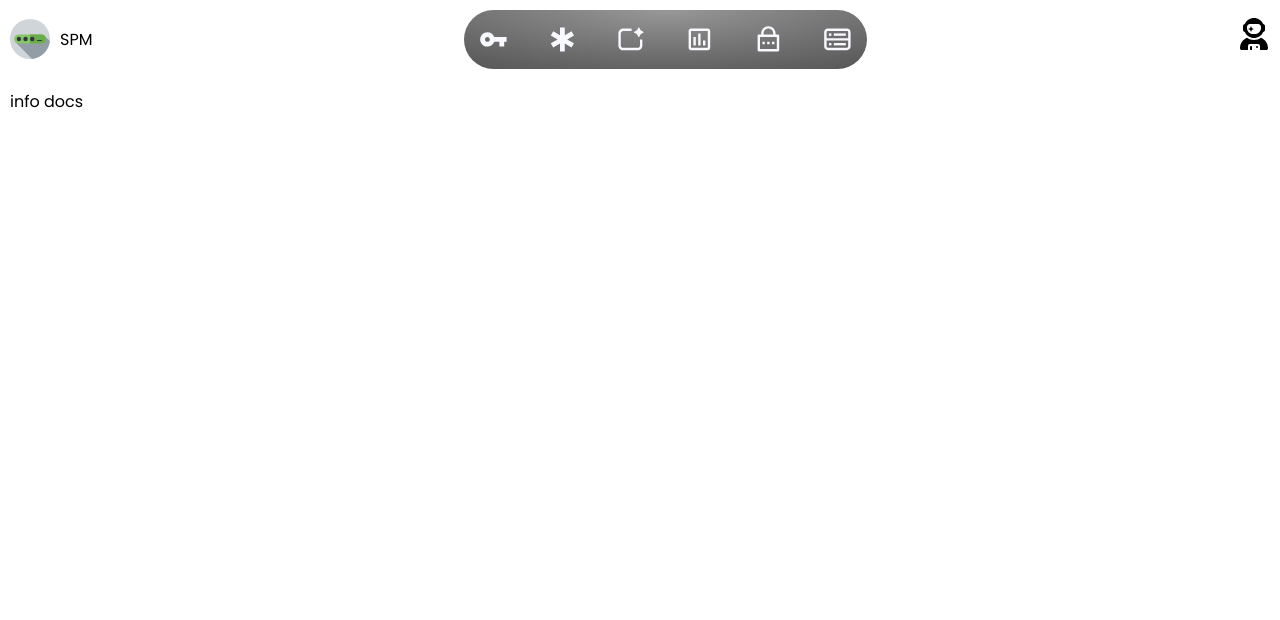
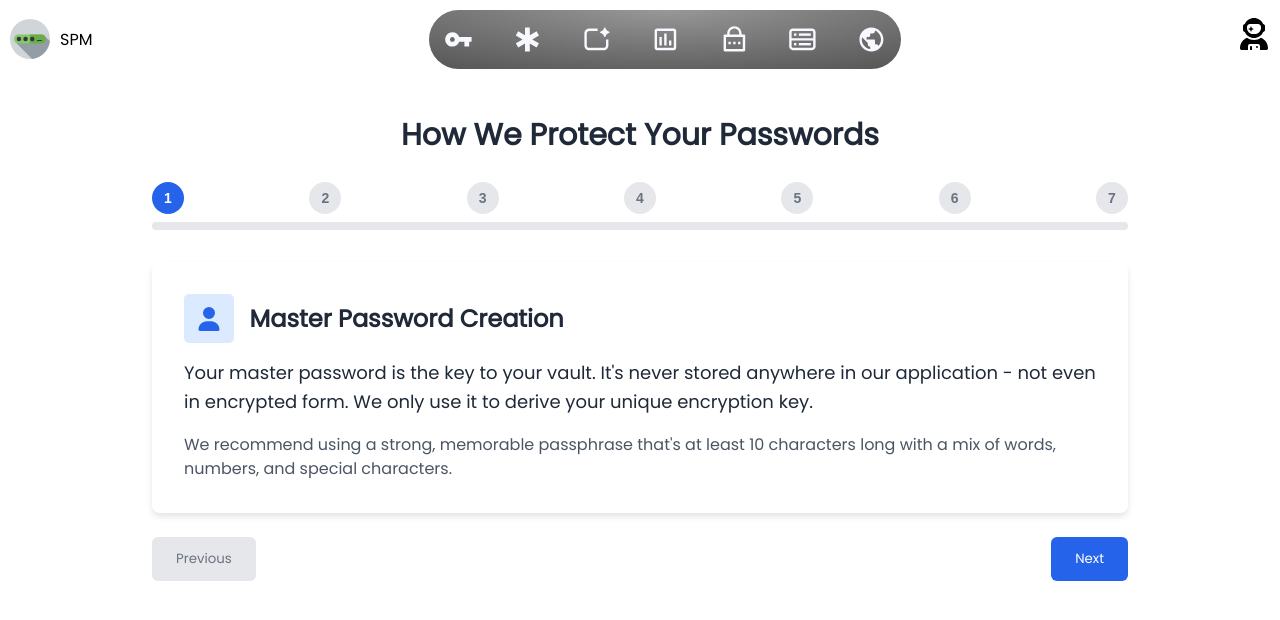
Before and after one commit to vishwa-radhya/secure-password-manager, a React (Vite) app: page /dashboard/info-docs in a window 1280 px wide. Shown: the top 620 px of the page. Built offline with nearby package versions, Linux system fonts and the light colour scheme; no server answers; the database is empty; sample sign-in values are in the browser's storage.

Commit message:
feat: add info docs

```diff
--- a/src/components/menubar/menubar.component.jsx
+++ b/src/components/menubar/menubar.component.jsx
@@ -3,14 +3,14 @@ import './menubar.styles.scss';
 import { Outlet } from 'react-router-dom';
 import HomeSvg from '../../assets/password-svgrepo-com.svg'
 import { RiAiGenerate,RiLockPasswordLine,RiKeyFill } from "react-icons/ri";
-import { MdOutlineAssessment  } from "react-icons/md";
+import { MdOutlineAssessment,MdOutlinePublic  } from "react-icons/md";
 import { CgDatabase } from "react-icons/cg";
 import { FaUserAstronaut } from 'react-icons/fa6';
 import { useNavigate } from 'react-router-dom';
 import { BiHealth } from "react-icons/bi";
 
-const navIcons=[RiKeyFill,BiHealth,RiAiGenerate,MdOutlineAssessment,RiLockPasswordLine,CgDatabase];
-const nameArray=['All passwords','Password Health','Generate passwords','Check password strength','Access Methods','Add passwords'];
+const navIcons=[RiKeyFill,BiHealth,RiAiGenerate,MdOutlineAssessment,RiLockPasswordLine,CgDatabase,MdOutlinePublic];
+const nameArray=['All passwords','Password Health','Generate passwords','Check password strength','Access Methods','Add passwords','Info docs'];
 
 
 const Menubar = () => {
--- a/src/routes/info-docs/info-docs.component.jsx
+++ b/src/routes/info-docs/info-docs.component.jsx
@@ -1,10 +1,82 @@
+import { useState,createElement } from 'react';
 import './info-docs.styles.scss';
+import { steps } from '../../utils/helpers/helpers';
+
+const classNames=['blue','purple','green','red','yellow','orange','indigo'];
 const InfoDocs = () => {
-    return (
-        <div className='info-docs-div'>
-            info docs
+
+    const [activeStep,setActiveStep]=useState(0);
+
+      const handleNext = () => {
+        if (activeStep < steps.length - 1) {
+          setActiveStep(activeStep + 1);
+        }
+      };
+      const handlePrev = () => {
+        if (activeStep > 0) {
+          setActiveStep(activeStep - 1);
+        }
+      };
+
+      return (
+        <div className="info-docs-div">
+          <h1 className="security-title">How We Protect Your Passwords</h1>
+
+          <div className="progress-container">
+            <div className="progress-steps">
+              {steps.map((_, index) => (
+                <button
+                  key={index}
+                  onClick={() => setActiveStep(index)}
+                  className={`progress-step ${
+                    index === activeStep
+                      ? 'active'
+                      : index < activeStep
+                        ? 'completed'
+                        : ''
+                  }`}
+                >
+                  {index + 1}
+                </button>
+              ))}
+            </div>
+            <div className="progress-bar">
+              <div
+                className="progress-fill"
+                style={{ width: `${(activeStep / (steps.length - 1)) * 100}%` }}
+              ></div>
+            </div>
+          </div>
+
+          <div className="step-card">
+            <div className="step-header">
+              <div className={`icon-container ${classNames[activeStep]}`}>
+                {createElement(steps[activeStep].icon)}
+              </div>
+              <h2 className="step-title">{steps[activeStep].title}</h2>
+            </div>
+            <p className="step-description">{steps[activeStep].description}</p>
+            <p className="step-detail">{steps[activeStep].detail}</p>
+          </div>
+
+          <div className="navigation-buttons">
+            <button
+              onClick={handlePrev}
+              disabled={activeStep === 0}
+              className={`nav-button ${activeStep === 0 ? 'disabled' : 'prev'}`}
+            >
+              Previous
+            </button>
+            <button
+              onClick={handleNext}
+              disabled={activeStep === steps.length - 1}
+              className={`nav-button ${activeStep === steps.length - 1 ? 'disabled' : 'next'}`}
+            >
+              Next
+            </button>
+          </div>
         </div>
-     );
+      );
 }
 
 export default InfoDocs;
--- a/src/routes/info-docs/info-docs.styles.scss
+++ b/src/routes/info-docs/info-docs.styles.scss
@@ -1,3 +1,227 @@
-.info-docs-div{
+@use '../../mixins';
+$blue-primary: #2563eb;
+$blue-light: #dbeafe;
+$blue-dark: #1e40af;
+$gray-200: #e5e7eb;
+$gray-500: #6b7280;
+$gray-800: #1f2937;
+$white: #ffffff;
 
+.info-docs-div {
+  max-width: 1024px;
+  margin: 0 auto;
+  padding: 1.5rem;
+  font-family: inherit;
 }
+
+.security-title {
+  font-size: 1.875rem;
+  font-weight: 700;
+  margin-bottom: 1.5rem;
+  text-align: center;
+  color: $gray-800;
+}
+
+.progress-container {
+  margin-bottom: 2rem;
+
+  .progress-steps {
+    display: flex;
+    justify-content: space-between;
+    margin-bottom: 0.5rem;
+
+    .progress-step {
+      width: 2rem;
+      height: 2rem;
+      border-radius: 50%;
+      @include mixins.flex-cc();
+      font-size: 0.875rem;
+      font-weight: 600;
+      transition: all 0.3s ease;
+      border: none;
+      cursor: pointer;
+
+      &.active {
+        background-color: $blue-primary;
+        color: $white;
+      }
+
+      &.completed {
+        background-color: $blue-light;
+        color: $blue-dark;
+      }
+
+      &:not(.active):not(.completed) {
+        background-color: $gray-200;
+        color: $gray-500;
+      }
+    }
+  }
+
+  .progress-bar {
+    height: 0.5rem;
+    background-color: $gray-200;
+    border-radius: 9999px;
+    overflow: hidden;
+
+    .progress-fill {
+      height: 100%;
+      background-color: $blue-primary;
+      border-radius: 9999px;
+      transition: width 0.3s ease-in-out;
+    }
+  }
+}
+
+.step-card {
+  background-color: $white;
+  border-radius: 0.5rem;
+  padding: 2rem;
+  margin-bottom: 1.5rem;
+  box-shadow: 0 4px 6px rgba(0, 0, 0, 0.1);
+
+  .step-header {
+    display: flex;
+    align-items: center;
+    margin-bottom: 1rem;
+
+    .icon-container {
+      margin-right: 1rem;
+      padding: 0.8rem;
+      border-radius: 5px;
+      background-color: $blue-light;
+      @include mixins.flex-cc();
+      svg{
+        font-size: 1.5rem;
+      }
+    }
+
+    .step-title {
+      font-size: 1.5rem;
+      font-weight: 600;
+      color: $gray-800;
+    }
+  }
+
+  .step-description {
+    font-size: 1.125rem;
+    margin-bottom: 1rem;
+    line-height: 1.6;
+    color: $gray-800;
+  }
+
+  .step-detail {
+    color: #4b5563;
+    line-height: 1.5;
+  }
+}
+
+.navigation-buttons {
+  display: flex;
+  justify-content: space-between;
+
+  .nav-button {
+    padding: 0.75rem 1.5rem;
+    border-radius: 0.375rem;
+    font-weight: 500;
+    transition: background-color 0.2s;
+    border: none;
+    cursor: pointer;
+    font-family: inherit;
+
+    &.prev, &.next {
+      background-color: $blue-primary;
+      color: $white;
+
+      &:hover {
+        background-color: $blue-dark;
+      }
+    }
+
+    &.disabled {
+      background-color: $gray-200;
+      color: $gray-500;
+      cursor: not-allowed;
+    }
+  }
+}
+
+.icon-container {
+  &.blue {
+    color: $blue-primary;
+  }
+  &.purple {
+    color: #8b5cf6;
+  }
+  &.green {
+    color: #10b981
+  }
+  &.red {
+    color: #ef4444;
+  }
+  &.yellow {
+    color: #f59e0b;
+  }
+  &.orange {
+    color: #f97316;
+  }
+  &.indigo {
+    color: #6366f1;
+  }
+}
+
+@media (max-width: 768px) {
+  .security-title {
+    font-size: 1.5rem;
+  }
+
+  .step-card {
+    padding: 1.5rem;
+
+    .step-header {
+      .step-title {
+        font-size: 1.25rem;
+      }
+    }
+
+    .step-description {
+      font-size: 1rem;
+    }
+  }
+
+  .progress-steps {
+    .progress-step {
+      width: 1.75rem;
+      height: 1.75rem;
+      font-size: 0.75rem;
+    }
+  }
+
+  .navigation-buttons {
+    font-family: inherit;
+    .nav-button {
+      padding: 0.5rem 1rem;
+    }
+  }
+}
+
+@media (max-width: 480px) {
+  .step-card {
+    .step-header {
+      flex-direction: column;
+      align-items: flex-start;
+
+      .icon-container {
+        margin-right: 0;
+        margin-bottom: 1rem;
+      }
+    }
+  }
+
+  .progress-steps {
+    .progress-step {
+      width: 1.5rem;
+      height: 1.5rem;
+    }
+  }
+}
--- a/src/utils/helpers/helpers.js
+++ b/src/utils/helpers/helpers.js
@@ -1,3 +1,5 @@
+import { FaLock,FaKey,FaDatabase,FaShield,FaUser,FaEye, } from 'react-icons/fa6';
+import { FiRefreshCw } from "react-icons/fi";
 export const separatorArray=['!','@','#','$','%','^','&','*','-',')','(','+','_','.','/'];
 export const baseInfo={
     Password:"None",
@@ -26,3 +28,47 @@ export const crackTimeCodeNames={
 }
 export const crackTimeInterfaceNames=["Online, limited attempts","Online, no limits","Offline, slow hashing","Offline, fast hashing"];
 export const passwordCheckList=['Contains atleast 8 characters','Contains uppercase letters (A-Z)','Contains lowercase letters (a-z)','Contains numbers (0-9)','Contains symbols (`~!@#$%^&*()=+-*/|.,_?)'];
+export const steps = [
+    {
+        title: "Master Password Creation",
+        icon: FaUser,
+        description: "Your master password is the key to your vault. It's never stored anywhere in our application - not even in encrypted form. We only use it to derive your unique encryption key.",
+        detail: "We recommend using a strong, memorable passphrase that's at least 10 characters long with a mix of words, numbers, and special characters."
+    },
+    {
+        title: "Key Derivation",
+        icon: FaKey,
+        description: "When you enter your master password, we use PBKDF2 with 1,25,000+ iterations to create your encryption key.",
+        detail: "This process happens in an isolated Web Worker thread to keep the application responsive. A unique random salt is generated for each password to ensure maximum security."
+    },
+    {
+        title: "Password Encryption",
+        icon: FaLock,
+        description: "Your passwords are encrypted using AES-256, the industry standard encryption algorithm trusted by governments and security experts worldwide.",
+        detail: "Each password is encrypted independently, meaning even if one password was somehow compromised, your other passwords remain secure."
+    },
+    {
+        title: "Secure Storage",
+        icon: FaDatabase,
+        description: "Only encrypted data is ever stored. We never save your master password or the encryption key derived from it.",
+        detail: "Each encrypted password is stored with its unique salt. Without your master password, the encrypted data is just random characters - impossible to decrypt even with direct database access."
+    },
+    {
+        title: "Password Retrieval",
+        icon: FaEye,
+        description: "When you need to view a password, we temporarily derive your encryption key again and decrypt only that password.",
+        detail: "Decrypted passwords are never stored persistently. They exist in memory only for the moment you need them, then are cleared."
+    },
+    {
+        title: "Security Timeouts",
+        icon: FiRefreshCw,
+        description: "Your encryption key is automatically cleared after 5 minutes of inactivity.",
+        detail: "You can also manually lock your vault at any time for immediate security. After a timeout, you'll need to enter your master password again to view any passwords."
+    },
+    {
+        title: "Zero-Knowledge Architecture",
+        icon: FaShield ,
+        description: "Our application is built on zero-knowledge principles. Even we can't access your passwords.",
+        detail: "All encryption and decryption happens locally on your device. Your master password and encryption keys never leave your computer."
+    }
+];
```
